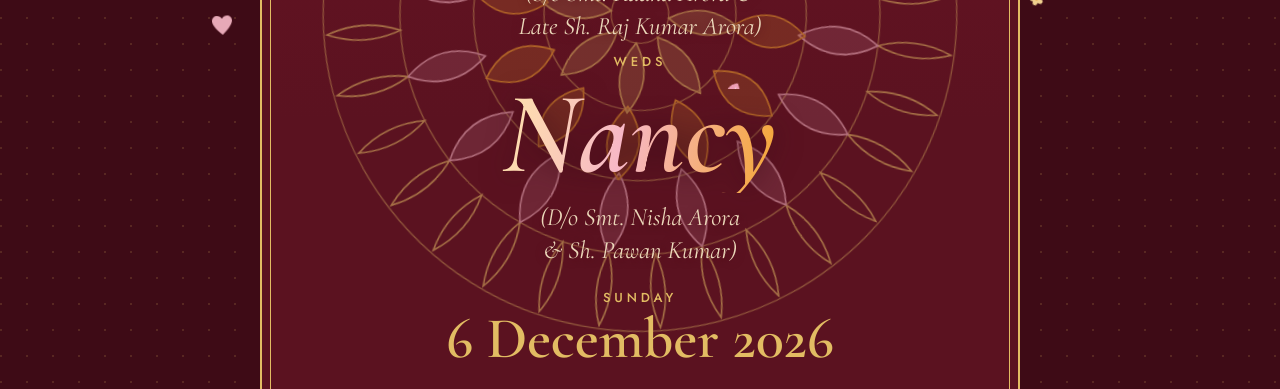
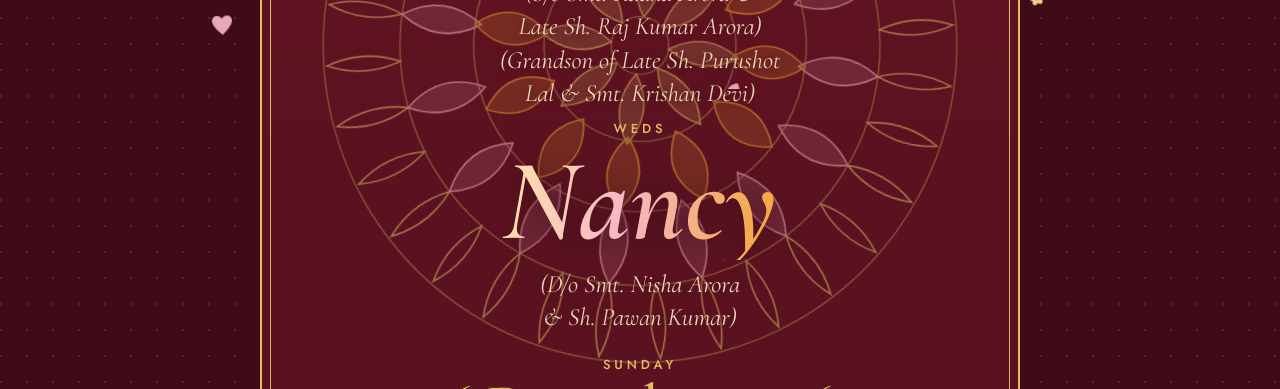
Before and after one commit to pgprateekgarg2/himanshu-nancy-wedding-invite, a plain HTML site: page index.html in a window 1280 px wide. Shown: the part 711-1100 px from the top of the page. Drawn offline with nearby package versions, Linux system fonts and the light colour scheme.

Commit message:
Update index.html

```diff
--- a/index.html
+++ b/index.html
@@ -242,6 +242,7 @@ h2.section { margin: 0; font-style: italic; font-weight: 400; font-size: clamp(3
 <h1 class="name">Himanshu</h1>
 <div class="kin">
 <p class="kin-line">(S/o Smt. Radha Arora &amp; Late Sh. Raj Kumar Arora)</p>
+<p class="kin-line">(Grandson of Late Sh. Purushot Lal &amp; Smt. Krishan Devi)</p>
 </div>
 <p class="label weds">weds</p>
 <h1 class="name">Nancy</h1>
```
